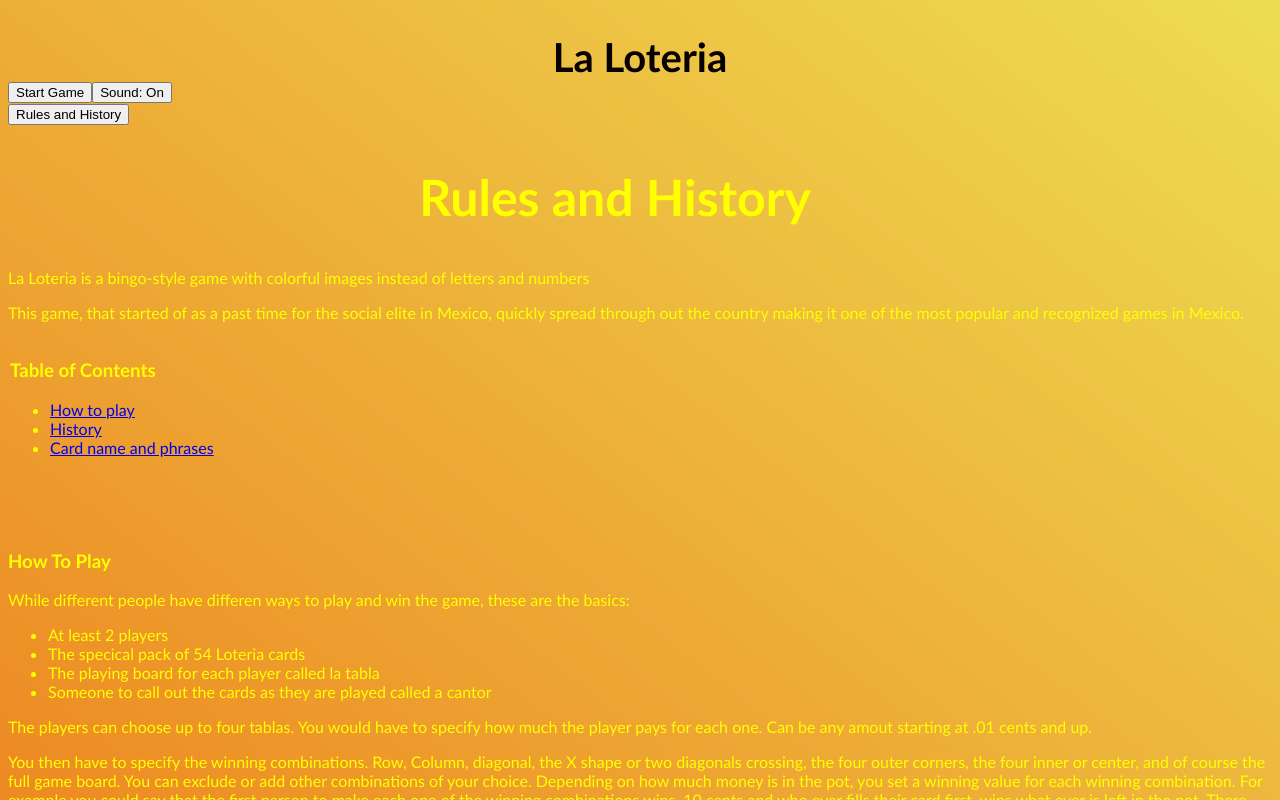
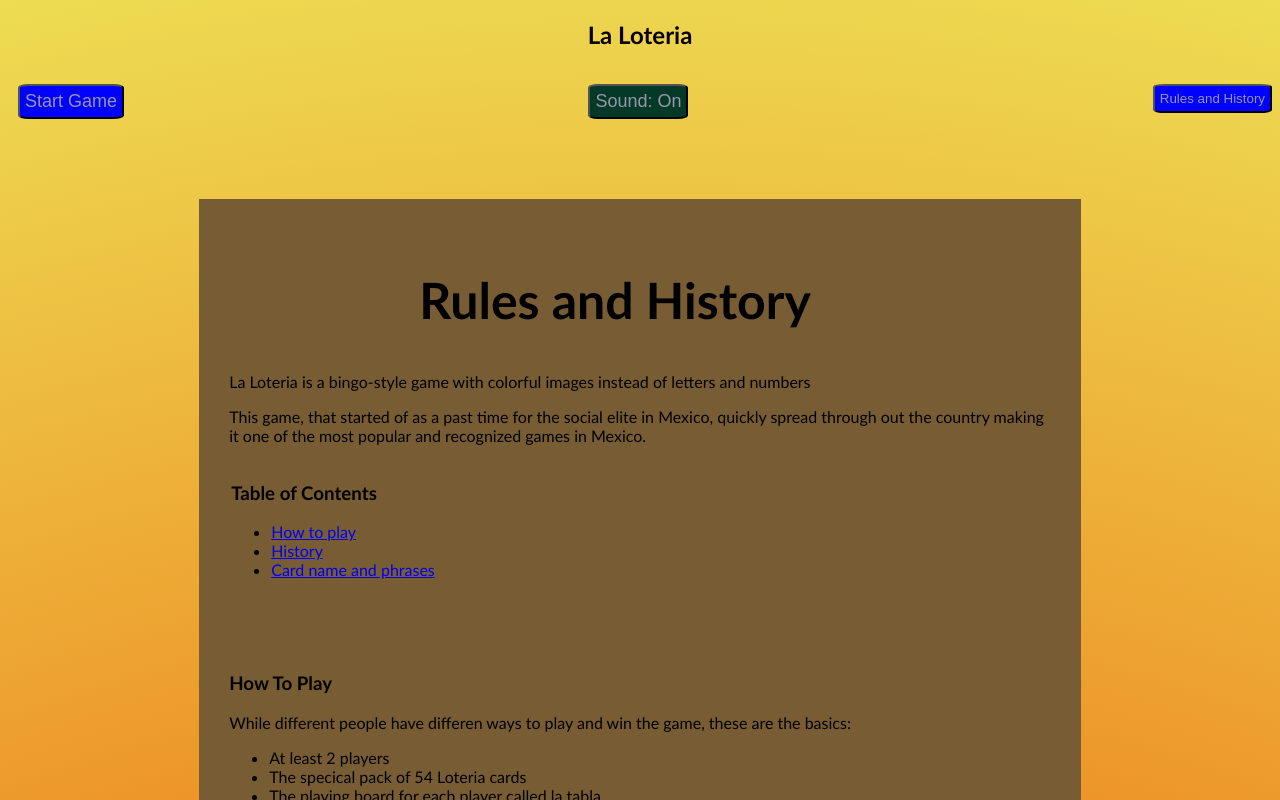
Before and after one commit to mandoromero/Loteria, a React (Vite) app: page / in a window 1280 px wide. Both pictures are taken after a click on the button "Rules and History". Shown: the top 800 px of the page. Built offline with nearby package versions, Linux system fonts and the light colour scheme.

Commit message:
made more changes

```diff
--- a/index.css
+++ b/index.css
@@ -1,6 +1,6 @@
 body {
   background: #7FFF00;
-background: linear-gradient(38deg, rgba(127, 255, 0, 1) 0%, rgba(237, 112, 20, 1) 50%, rgba(237, 221, 83, 1) 100%);
+  background: radial-gradient(circle, rgba(127, 255, 0, 1) 0%, rgba(237, 112, 20, 1) 50%, rgba(237, 221, 83, 1) 100%);
   font-family: Futura, Trebuchet MS, Arial, sans-serif;
 }
 
--- a/src/App.css
+++ b/src/App.css
@@ -1,12 +1,5 @@
-.start{
-    background-color: yellow;
-    border-radius: 8%;
-}
-
 .gameboard-container {
     display: flex;
-    gap: 2rem;
-    justify-content: center;
-    margin-top: 1rem;
-    flex-wrap: wrap;
+    justify-content: space-between;
+    padding: 30px 120px;
 }
--- a/src/App.jsx
+++ b/src/App.jsx
@@ -54,6 +54,7 @@ function App() {
             <GameBoard />
             <GameBoard />
             <GameBoard />
+            <GameBoard />
           </div>
         </div>
       )}
--- a/src/Components/GameBoard/GameBoard.css
+++ b/src/Components/GameBoard/GameBoard.css
@@ -2,10 +2,6 @@
     position: relative;
 }
 
-
-.game-board {
-    border: 5px white solid;
-}
 
 .loteria-btn {
     margin-top: 20px;
--- a/src/Components/History/History.css
+++ b/src/Components/History/History.css
@@ -1,6 +1,9 @@
 #rules-history {
-    width: 100%;
-    color: yellow;
+    width:65%;
+    margin: auto;
+    background-color: #785c33;
+    padding: 30px;
+    margin-top: 80px;
 }
 
 .history-title {
--- a/src/Components/History/History.jsx
+++ b/src/Components/History/History.jsx
@@ -42,7 +42,8 @@ export default function History() {
                     <thead>
                         <tr>
                             <th>No.</th>
-                            <th>Egnlish</th>
+                            <th>Card Name</th>
+                            <th>English</th>
                             <th>Phrase</th>
                             <th>Translation</th>
                         </tr>
--- a/src/Components/Navbar/Navbar.css
+++ b/src/Components/Navbar/Navbar.css
@@ -1,7 +1,52 @@
-h1 {
-    font-size: 40px;
-}
+
 
 .navbar {
     color: rgb(8,0,0);
 }
+
+.btn-container {
+    display: flex;
+    margin-top: 35px;
+    justify-content: space-between;
+}
+
+.start {
+    padding: 5px;
+    background-color:  blue;
+    margin-left: 10px;
+    border-radius: 10%;
+    color: #9896AA;
+    font-size: 18px;
+}
+
+.reset {
+    background-color: red;
+    color: #9896AA;
+    border-radius: 10%;
+    font-size: 18px;
+}
+
+.pause {
+    background-color: yellow;
+    color: #9896AA;
+    border-radius: 10%;
+    font-size: 18px;
+}
+
+.sound {
+    padding: 5px;
+    color: #9896AA;
+    background-color: #043927;
+    border-radius: 10%;
+    font-size: 18px;
+    font-size: 18px;
+}
+
+.rules-history {
+    padding: 5px;
+    background-color: blue;
+    color: #9896AA;
+    display:flex;
+    justify-content: flex-end;
+    border-radius: 10%;
+}
--- a/src/Components/Navbar/Navbar.jsx
+++ b/src/Components/Navbar/Navbar.jsx
@@ -9,7 +9,7 @@ export default function Navbar({
     onReset,
     onStartGame,
     currentGame,
-    toggleHistory,
+         toggleHistory,
     soundOn,
     toggleSound
 }) {
@@ -25,26 +25,26 @@ export default function Navbar({
             <div className="container-fluid d-flex w-100 justify-content-between align-item-center">
                 <h1 className="navbar-brand m-0">La Loteria</h1>
 
-                <div className="d-flex align-items-center gap-2">
+                <div className="btn-container">
                     {!currentGame ? (
-                        <button className="btn btn-primary reset" onClick={onStartGame}>
+                        <button className="start" onClick={onStartGame}>
                             Start Game
                         </button>
                     ) : (
                         <>
-                            <button className="btn btn-warning pause" onClick={onPauseToggle}>
+                            <button className="pause" onClick={onPauseToggle}>
                                 {isPaused ? "Resume" : "Pause"}
                             </button>
-                            <button className="btn btn-danger" onClick={handleReset}>
+                            <button className="reset" onClick={handleReset}>
                                 Reset
                             </button>
                         </>
                     )}
-                    <button className="btn btn-secondary sound" onClick={toggleSound}>
+                    <button className="sound" onClick={toggleSound}>
                         Sound: {soundOn ? "On" : "Off"}
                     </button>
                     <div className="ms-auto">
-                     <button className="btn btn-info" onClick={toggleHistory}>
+                     <button className="btn btn-info rules-history" onClick={toggleHistory}>
                         Rules and History
                      </button>
                     </div>
```
